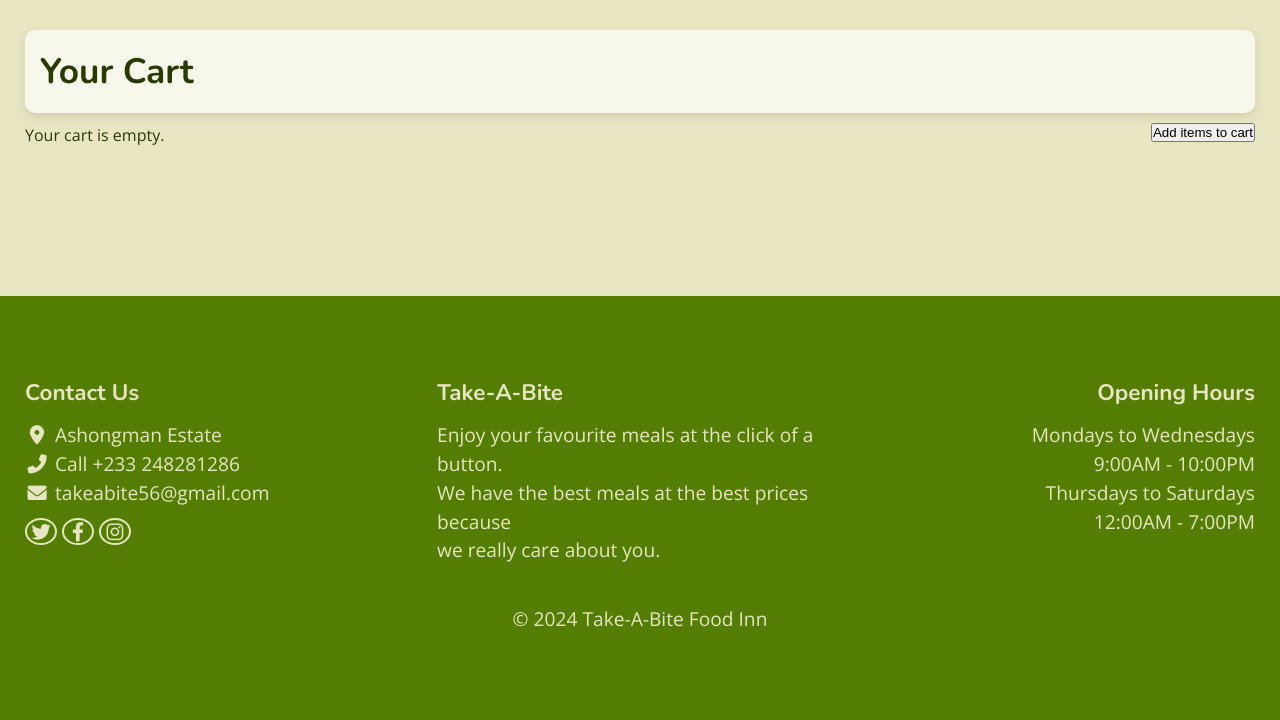
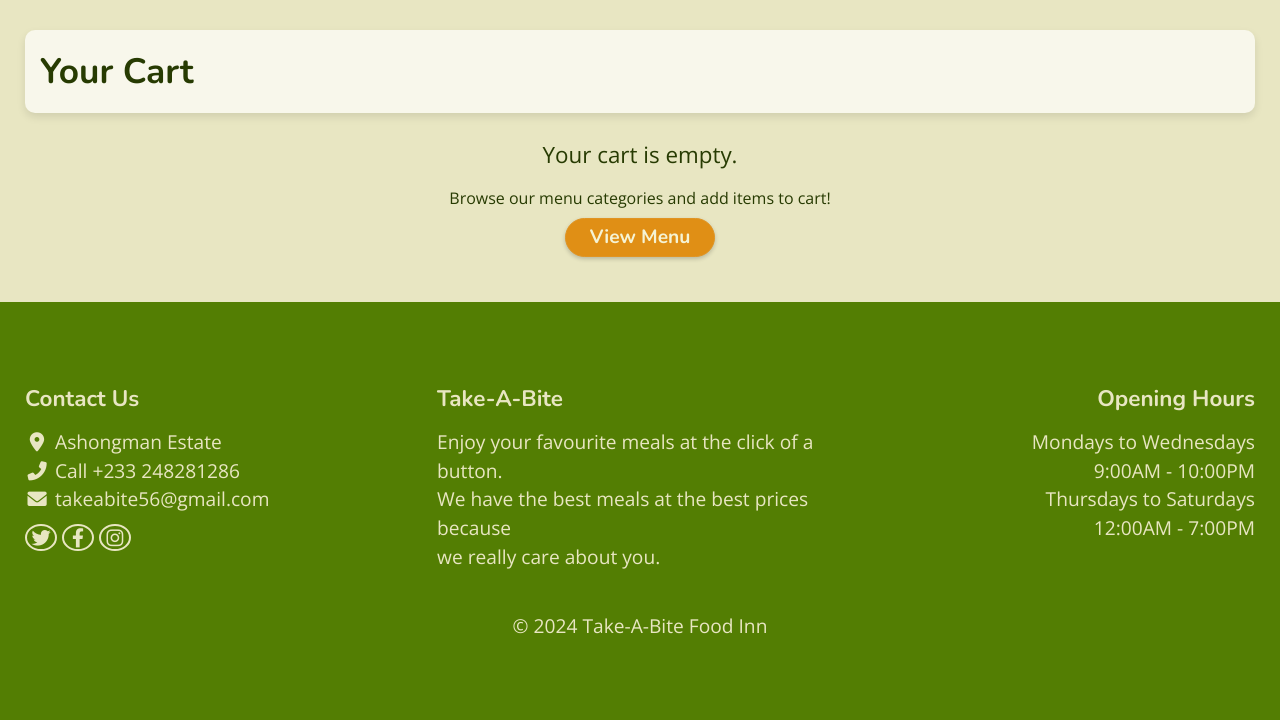
Before and after one commit to AdwoaSerwah/Take-A-Bite, a Flask app: template templates/cart.html in a window 1280 px wide. Shown: the part 86-806 px from the top of the page. Before the commit the page ends 713 px from the top, so only its background shows below. Run offline with Flask 2, Linux system fonts and the light colour scheme; the template is opened without the code that fills it, so the values that code supplies are empty; parts of the project's set-up code (start-up, migrations or seed data) failed here and were passed over; some libraries are stand-ins or nearby versions.

Commit message:
Add styling for when cart is empty on cart page

```diff
--- a/static/styles/cart.css
+++ b/static/styles/cart.css
@@ -4,6 +4,7 @@ main {
     padding-top: 0;
     padding-bottom: 0;
     position: relative;
+    /*border: solid 3px green;*/
 }
 
 .cart-container .main-header {
@@ -32,8 +33,6 @@ main {
     justify-content: space-between;
     align-items: flex-start;
     /*flex-wrap: wrap;*/
-
-
 }
 
 .main-row {
@@ -93,10 +92,9 @@ main {
     flex-wrap: wrap;
 }
 
-.cart-item-total, .delivery-option h4, .payment-method h4 {
+.cart-item-total, .delivery-option h4,
+.payment-method h4, .empty-cart a {
     font-family: "Nunito", sans-serif;
-
-
 }
 
 .cart-item-total {
@@ -342,23 +340,25 @@ main {
     justify-content: space-between;
 }
 
-
 .checkout-btn {
     width: 100%;
-    background-color: #e08f15;
     padding: 8px;
-    cursor: pointer;
-    border-radius: 5px;
-    border: solid #e09423 1px;
     font-size: 1.2rem;
 }
 
+.checkout-btn, .empty-cart a {
+    background-color: #e08f15;
+    cursor: pointer;
+    /*border-radius: 5px;*/
+    border: solid #e09423 1px;
+}
 
-.checkout-btn:hover {
+
+.checkout-btn:hover, .empty-cart a:hover {
     background-color: #b87510;
 }
 
-.checkout-btn, .remove-item {
+.checkout-btn, .remove-item, .empty-cart a {
     font-weight: 700;
 
     color: #f9f9f9;
@@ -538,3 +538,58 @@ main {
     text-overflow: ellipsis;
     white-space: nowrap;
 }
+
+
+.empty-cart {
+    /*border: solid purple 3px;*/
+    display: flex;
+    justify-content: center;
+    flex-direction: column;
+    align-items: center;
+    padding: 15px;
+    font-family: 'Open Sans', 'Heebo', sans-serif;
+    /*margin-top: auto;*/
+    /*margin-bottom: auto;*/
+}
+
+.empty-cart p {
+    font-size: 1.4rem;
+    margin-bottom: 15px;
+    /*font-weight: 600;*/
+}
+
+.empty-cart div {
+    margin-bottom: 8px;
+    /*font-size: 1.1rem;*/
+}
+
+.empty-cart a {
+    color: #f5f3d4;
+    width: 150px;
+    text-align: center;
+    font-size: 1.2rem;
+    padding: 4px;
+    /*border: white solid 5px;*/
+    /*font-weight: 400;*/
+}
+
+/*.empty-cart-icon {
+    display: flex;
+    justify-content: center;
+    align-items: center;
+    padding: 20px;
+    border-radius: 50%;
+    border: solid 1px #e08f15e4;
+    background-color: #b8b7a8;
+
+}*/
+
+/*.empty-cart-icon i{
+    font-size: 3.5rem;
+    color: #e08f15e4;
+
+    border: solid 5px #e08f15e4;*/
+    /*border-radius: 50%;
+    padding: 30px 50px;
+    text-align: center;
+}*/
--- a/static/styles/menu.css
+++ b/static/styles/menu.css
@@ -210,7 +210,7 @@
     display: flex;
     flex-wrap: wrap;
     gap: 20px;
-    justify-content: left;
+    justify-content: left !important;
     /*border: solid greenyellow 3px;*/
     /*align-items: stretch;*/
     /*min-height: 100vh;*/
--- a/templates/cart.html
+++ b/templates/cart.html
@@ -117,43 +117,20 @@
                     </div>
 
                 {% else %}
-                    <p>Your cart is empty.</p>
-                    <button>Add items to cart</button>
+                    <div class="empty-cart main-container">
+                        <!--<div class="empty-cart-icon"><i class="fa fa-cart-arrow-down fa-fw"></i></div>-->
+
+                        <!--<i class="fas fa-meh" style="font-size: 50px; color: #e8e6c2; background-color: black;"></i>
+                        <i class="fas fa-frown" style="font-size: 50px; color: #555;"></i>-->
+
+                        <p>Your cart is empty.</p>
+                        <div>Browse our menu categories and add items to cart!</div>
+                        <a href="{{ url_for('html_views.menu') }}">View Menu</a>
+                    </div>
                 {% endif %}
             </section>
         </main>
 
         {% include 'footer.html' %}
-
-        <script>
-            const dropdown = document.querySelector('.dropdown');
-            const dropdownBtn = document.querySelector('.dropdown-btn');
-            const dropdownContent = document.querySelector('.dropdown-content');
-
-            // Toggle dropdown open/close
-            dropdownBtn.addEventListener('click', function () {
-                dropdown.classList.toggle('active');
-                dropdownContent.style.display = dropdownContent.style.display === 'block' ? 'none' : 'block';
-            });
-
-            // Select dropdown option and display in button
-            dropdownContent.addEventListener('click', function (e) {
-                if (e.target && e.target.nodeName === "DIV") {
-                    dropdownBtn.textContent = e.target.textContent; // Update button text
-                    dropdownContent.style.display = 'none'; // Close the dropdown
-                    dropdown.classList.remove('active');
-                    console.log('Selected value:', e.target.getAttribute('data-value')); // Log the selected value (you can use this for form submissions)
-                }
-            });
-
-            // Close dropdown if clicked outside
-            window.addEventListener('click', function (e) {
-                if (!dropdown.contains(e.target)) {
-                    dropdownContent.style.display = 'none';
-                    dropdown.classList.remove('active');
-                }
-            });
-        </script>
-
     </body>
 </html>
```
